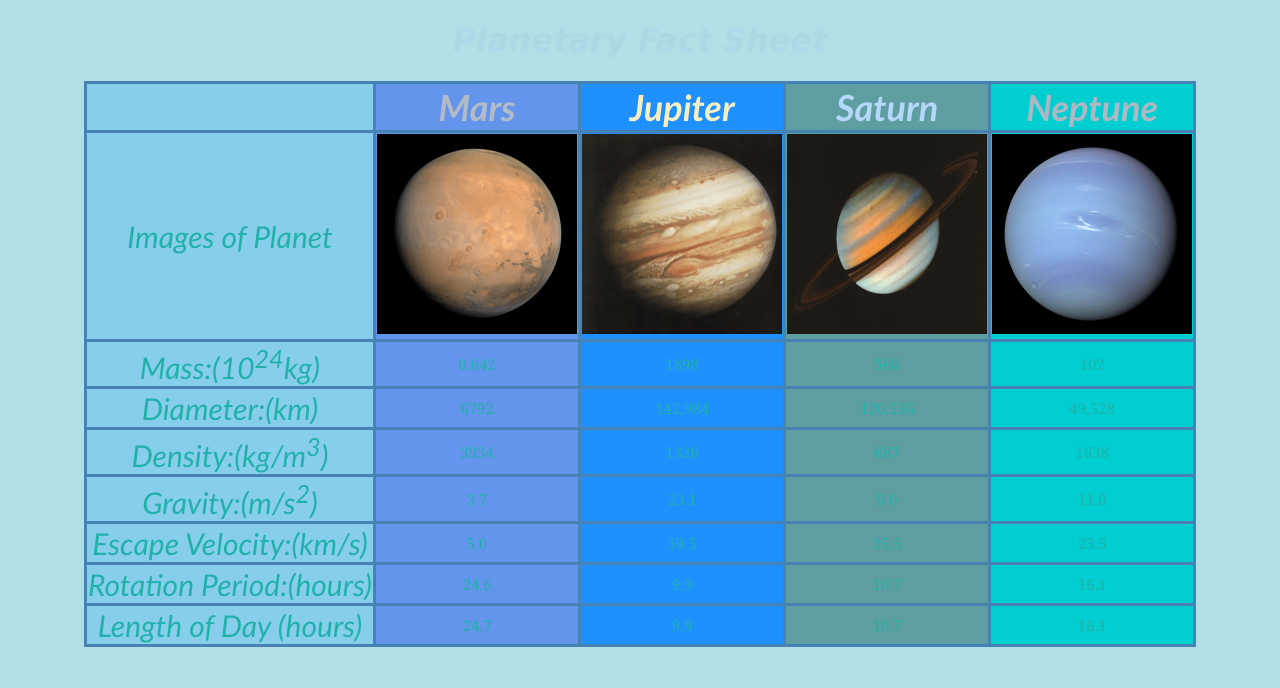
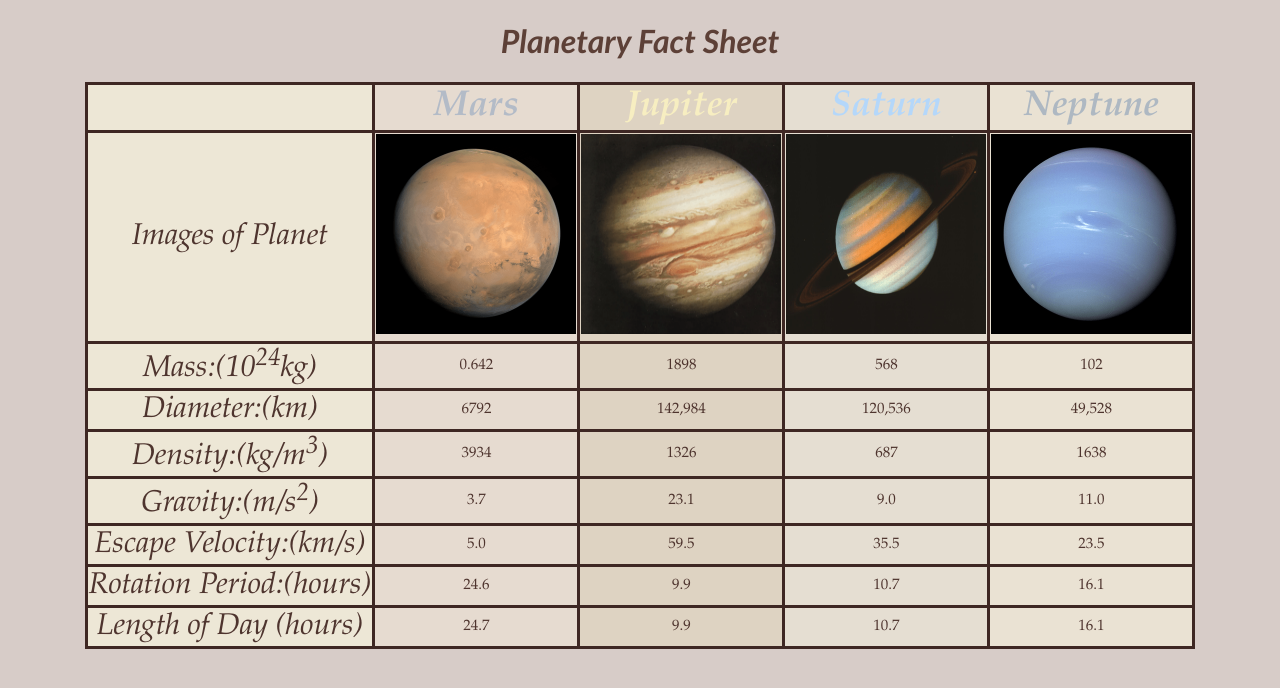
Before and after one commit to akarabek2/lab6, a plain HTML site: page index.html in a window 1280 px wide. Drawn offline with Linux system fonts and the light colour scheme.

Commit message:
Update style.css
changing colors again

```diff
--- a/css/style.css
+++ b/css/style.css
@@ -1,56 +1,56 @@
 td, th {
-	border: 3px solid #4682B4;
-    color: #20B2AA;
+    border: 3px solid #3E2723;
+    color: #4E342E;
     font-style: italic;
-    }
-th{
+}
+th {
     font-size: larger;
-    }
-h1{
-    font-family: 'Verdana', sans-serif;
+}
+h1 {
+    font-family: 'Gill Sans', sans-serif;
     font-style: italic;
     text-align: center;
-    color: #ADD8E6;
+    color: #5D4037;
     }
-tr{
-    font-family: 'Trebuchet MS', sans-serif;
-    font-size:30px;
+tr {
+    font-family: 'Palatino', serif;
+    font-size: 30px;
     }
-.planet_img{
-    width:200px;
-    height:200px;
+.planet_img {
+    width: 200px;
+    height: 200px;
     }
-#planets{
-    margin-left:auto;
-    margin-right:auto;
+#planets {
+    margin-left: auto;
+    margin-right: auto;
     }
-.td_title{
+.td_title {
     text-align: center;
     }
-body{
-    background-color: #B0E0E6;
+body {
+    background-color: #D7CCC8;
     }
-table{
-    border-collapse:collapse;
+table {
+    border-collapse: collapse;
     text-align: center;
     }
-td:not(.td_title){
-    font-family: 'Georgia', serif;
-    font-size:15px;
-    font-style:normal;
+td:not(.td_title) {
+    font-family: 'Book Antiqua', serif;
+    font-size: 15px;
+    font-style: normal;
     }
-th:nth-child(1), td:nth-child(1){
-    background-color: #87CEEB;
+th:nth-child(1), td:nth-child(1) {
+    background-color: #EDE7D6;
     }
-th:nth-child(2), td:nth-child(2){
-    background-color: #6495ED;
+th:nth-child(2), td:nth-child(2) {
+    background-color: #E6DBD0;
     }
-th:nth-child(3), td:nth-child(3){
-    background-color: #1E90FF;
+th:nth-child(3), td:nth-child(3) {
+    background-color: #DED3C2;
     }
-th:nth-child(4), td:nth-child(4){
-    background-color: #5F9EA0;
+th:nth-child(4), td:nth-child(4) {
+    background-color: #E5DED2;
     }
-th:nth-child(5), td:nth-child(5){
-    background-color: #00CED1;
+th:nth-child(5), td:nth-child(5) {
+    background-color: #EAE2D3;
     }
```
